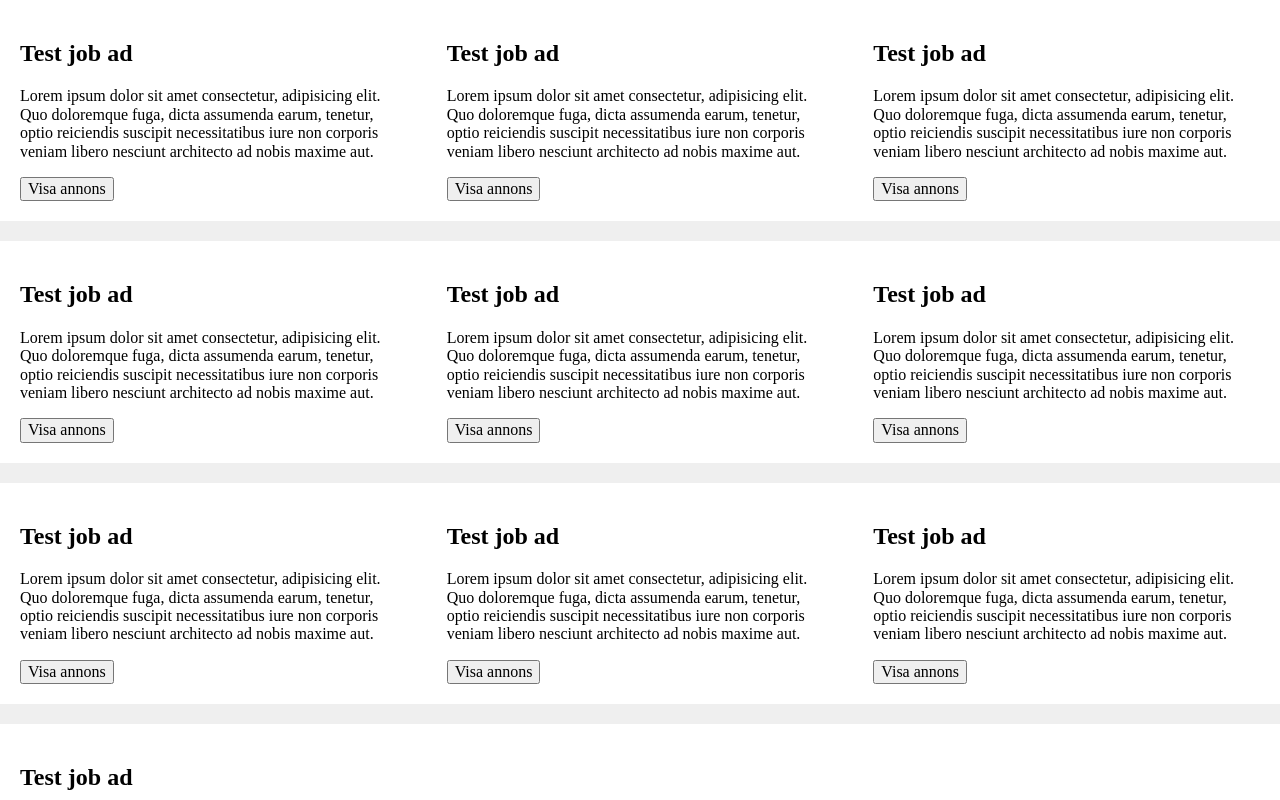
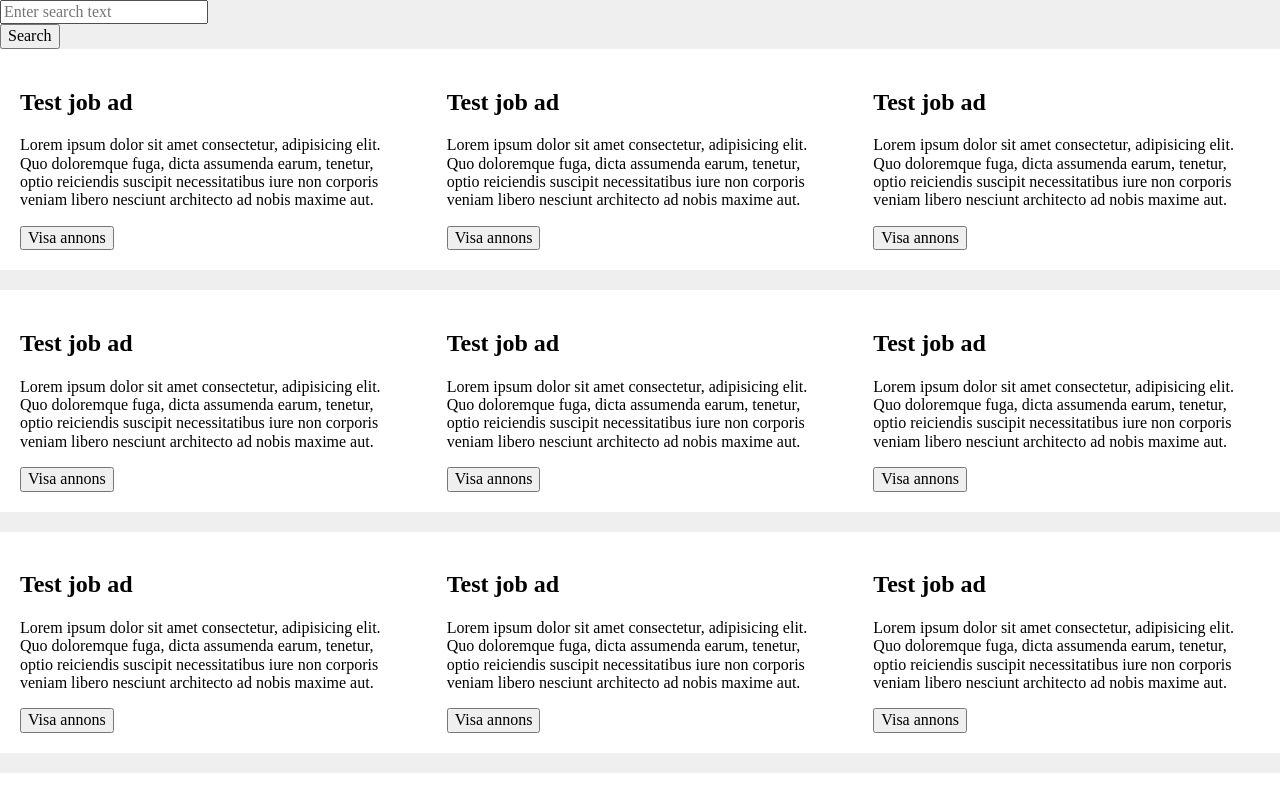
Before and after one commit to javascriptst18/platsbanken-fyfanken, a plain HTML site: page index.html in a window 1280 px wide. Shown: the top 800 px of the page. Drawn offline with nearby package versions, Linux system fonts and the light colour scheme; files that its build step writes are made by us from their sources.

Commit message:
Added searchbox in the index.html

```diff
--- a/index.html
+++ b/index.html
@@ -14,7 +14,17 @@
 <body>
   <header></header>
   <div class="main-wrapper">
-    <aside></aside>
+    <aside>
+      <form>
+        <div>
+          <label for="search"></label>
+          <input id="searchBox" type="text" name="search" placeholder="Enter search text">
+        </div>
+        <div>
+          <input id="searchSubmit" type="submit" value="Search">
+        </div>
+      </form>
+    </aside>
     <main>
 
       <article>
```
